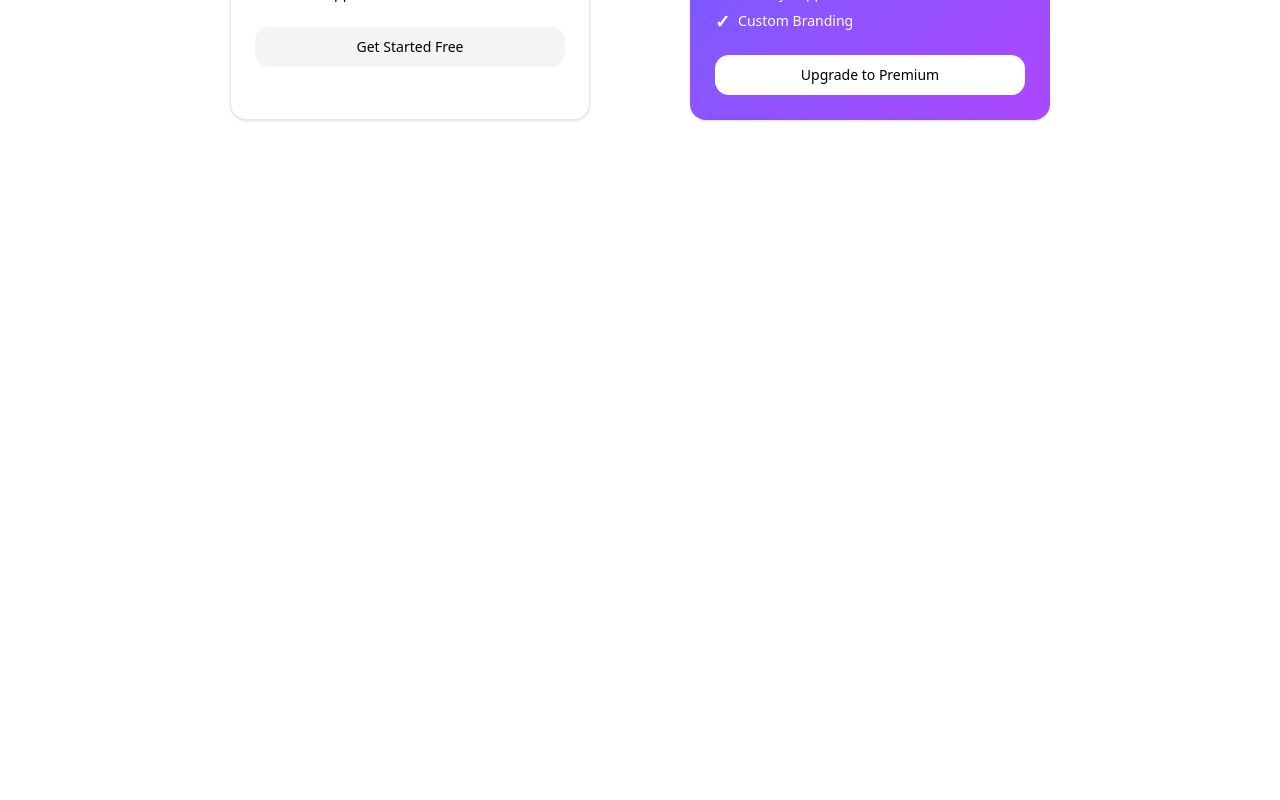
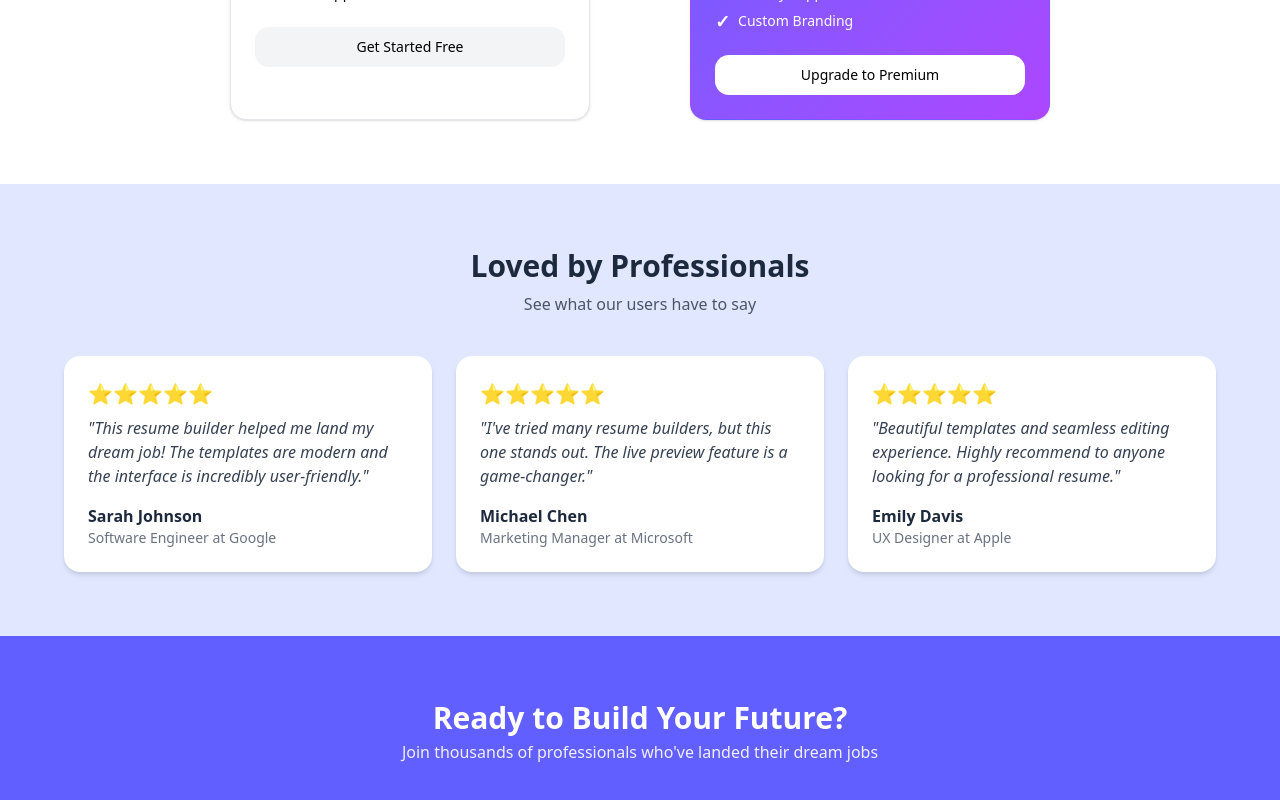
Before and after one commit to adimehtaa/resume-builder, a Vue app in the folder frontend/: page / in a window 1280 px wide. Shown: the part 1857-2657 px from the top of the page. Before the commit the page ends 2041 px from the top, so only its background shows below. Built offline with nearby package versions, Linux system fonts and the light colour scheme; the HTML template or start-up script is replaced by a standard one.

Commit message:
complete frontpage

```diff
--- a/frontend/src/App.vue
+++ b/frontend/src/App.vue
@@ -3,6 +3,8 @@ import Navbar from './components/Navbar.vue';
 import Hero from './components/Hero.vue';
 import Features from './components/Features.vue';
 import Price from './components/Price.vue';
+import TestimonialsSection from "./components/TestimonialsSection.vue"
+import Footer from './components/Footer.vue';
 
 </script>
 
@@ -11,7 +13,8 @@ import Price from './components/Price.vue';
   <Hero />
   <Features />
   <Price />
-
+  <TestimonialsSection />
+  <Footer />
 </template>
 
 <style scoped></style>
--- /dev/null
+++ b/frontend/src/components/Footer.vue
@@ -0,0 +1,12 @@
+<script lang="ts" setup>
+
+</script>
+
+<template>
+  <div class="bg-indigo-500 h-48 flex flex-col items-center justify-center text-white text-center px-6">
+    <h1 class="text-3xl font-bold mb-1">Ready to Build Your Future?</h1>
+    <p class="opacity-90">
+      Join thousands of professionals who've landed their dream jobs
+    </p>
+  </div>
+</template>
--- /dev/null
+++ b/frontend/src/components/TestimonialCard.vue
@@ -0,0 +1,31 @@
+<script setup lang="ts">
+const props = defineProps<{
+  message: string
+  name: string
+  role: string
+}>()
+</script>
+
+<template>
+  <div class="bg-white rounded-2xl shadow-md p-6">
+    <!-- Stars -->
+    <div class="text-amber-400 text-xl mb-2">
+      ⭐⭐⭐⭐⭐
+    </div>
+
+    <!-- Message -->
+    <p class="text-gray-700 italic">
+      "{{ message }}"
+    </p>
+
+    <!-- User -->
+    <div class="mt-4">
+      <p class="font-bold text-slate-800">
+        {{ name }}
+      </p>
+      <p class="text-gray-500 text-sm">
+        {{ role }}
+      </p>
+    </div>
+  </div>
+</template>
--- /dev/null
+++ b/frontend/src/components/TestimonialsSection.vue
@@ -0,0 +1,49 @@
+<script setup lang="ts">
+import TestimonialCard from './TestimonialCard.vue'
+
+const testimonials = [
+  {
+    message:
+      "This resume builder helped me land my dream job! The templates are modern and the interface is incredibly user-friendly.",
+    name: "Sarah Johnson",
+    role: "Software Engineer at Google"
+  },
+  {
+    message:
+      "I've tried many resume builders, but this one stands out. The live preview feature is a game-changer.",
+    name: "Michael Chen",
+    role: "Marketing Manager at Microsoft"
+  },
+  {
+    message:
+      "Beautiful templates and seamless editing experience. Highly recommend to anyone looking for a professional resume.",
+    name: "Emily Davis",
+    role: "UX Designer at Apple"
+  }
+]
+</script>
+
+<template>
+  <section class="bg-indigo-100 py-16 px-6">
+
+    <!-- Heading -->
+    <div class="text-center mb-10">
+      <h1 class="text-3xl font-extrabold text-slate-800">
+        Loved by Professionals
+      </h1>
+      <p class="text-gray-600 mt-2">
+        See what our users have to say
+      </p>
+    </div>
+
+    <!-- Cards Row -->
+    <div class="grid grid-cols-1 md:grid-cols-3 gap-6 max-w-6xl mx-auto">
+      <TestimonialCard
+        v-for="(t, i) in testimonials"
+        :key="i"
+        v-bind="t"
+      />
+    </div>
+
+  </section>
+</template>
```
